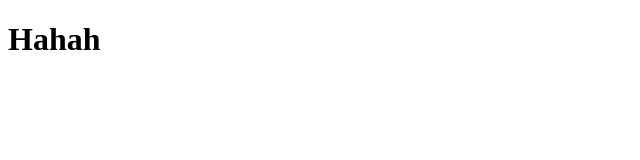
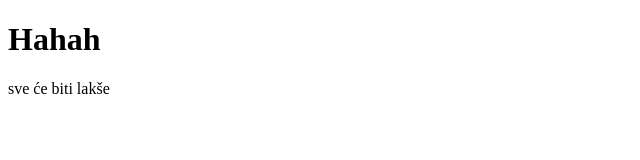
Before and after one commit to MateaVulin/2302, a plain HTML site: page mapa2/test.html in a window 1280 px wide. Shown: the whole page, without its empty margins (0-640 px from the left). Drawn offline with Linux system fonts and the light colour scheme.

Commit message:
vsc je super

```diff
--- a/mapa2/test.html
+++ b/mapa2/test.html
@@ -10,6 +10,7 @@
 
 <body>
     <h1>Hahah</h1>
+    <p> sve će biti lakše</p>
 </body>
 
 </html>
```
